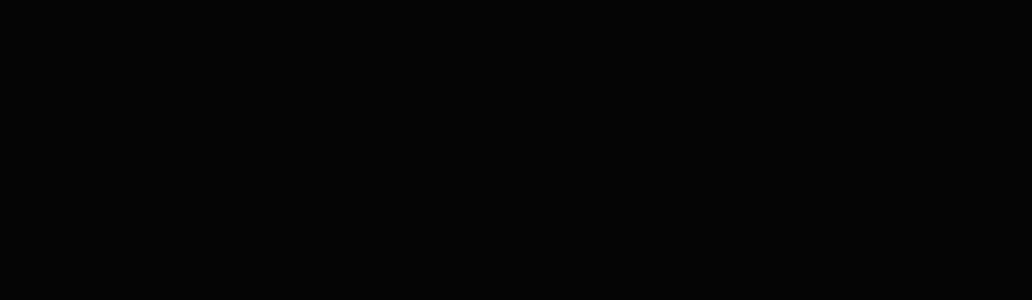
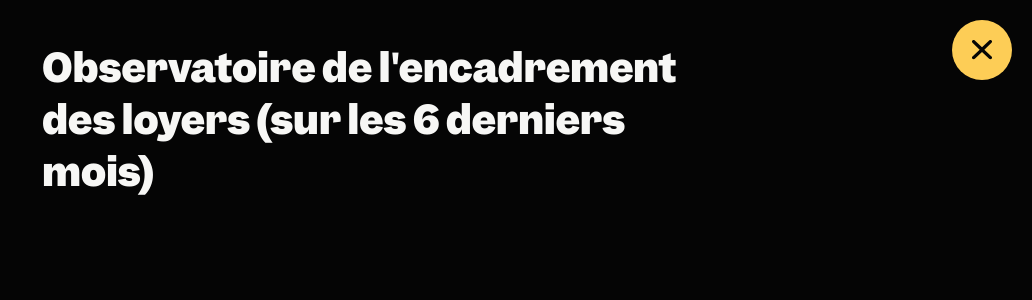
Before and after one commit to aymericdo/encadrement-loyers-web, a Vue app: page /observatoire in a window 1280 px wide. Before the commit this address had no page. Shown: the top 300 px of the page, without its empty margins (248-1280 px from the left). Built offline with nearby package versions, Linux system fonts and the light colour scheme; no server answers.

Commit message:
observatoire

```diff
--- a/src/components/menu/Menu.vue
+++ b/src/components/menu/Menu.vue
@@ -20,6 +20,9 @@
         </li>
         <li>
           <router-link to="/stats">Stats</router-link>
+        </li>
+        <li>
+          <router-link to="/observatoire">Observatoire</router-link>
         </li>
         <li>
           <router-link to="/simulator">Simulateur</router-link>
--- a/src/router/index.js
+++ b/src/router/index.js
@@ -59,7 +59,16 @@
       },
       {
         path: "stats-abbe-pierre",
-        name: "tats-abbe-pierre",
+        name: "stats-abbe-pierre",
+        redirect: "observatoire",
+        component: () =>
+          import(
+            /* webpackChunkName: "stats" */ "../views/StatsAbbePierre.vue"
+          ),
+      },
+      {
+        path: "observatoire",
+        name: "observatoire",
         component: () =>
           import(
             /* webpackChunkName: "stats" */ "../views/StatsAbbePierre.vue"
--- a/src/views/StatsAbbePierre.vue
+++ b/src/views/StatsAbbePierre.vue
@@ -3,8 +3,8 @@
     <transition name="slide-fade" v-on:leave="leave">
       <Page2Wrapper v-if="isMounted">
         <SectionTitle class="title"
-          >Stats pour la fondation Abbé Pierre (sur les {{ monthsNb }} derniers
-          mois)</SectionTitle
+          >Observatoire de l'encadrement des loyers (sur les
+          {{ monthsNb }} derniers mois)</SectionTitle
         >
         <div v-if="status !== 'ok'" class="entire-page-centered">
           <GoogleRecaptcha
```
